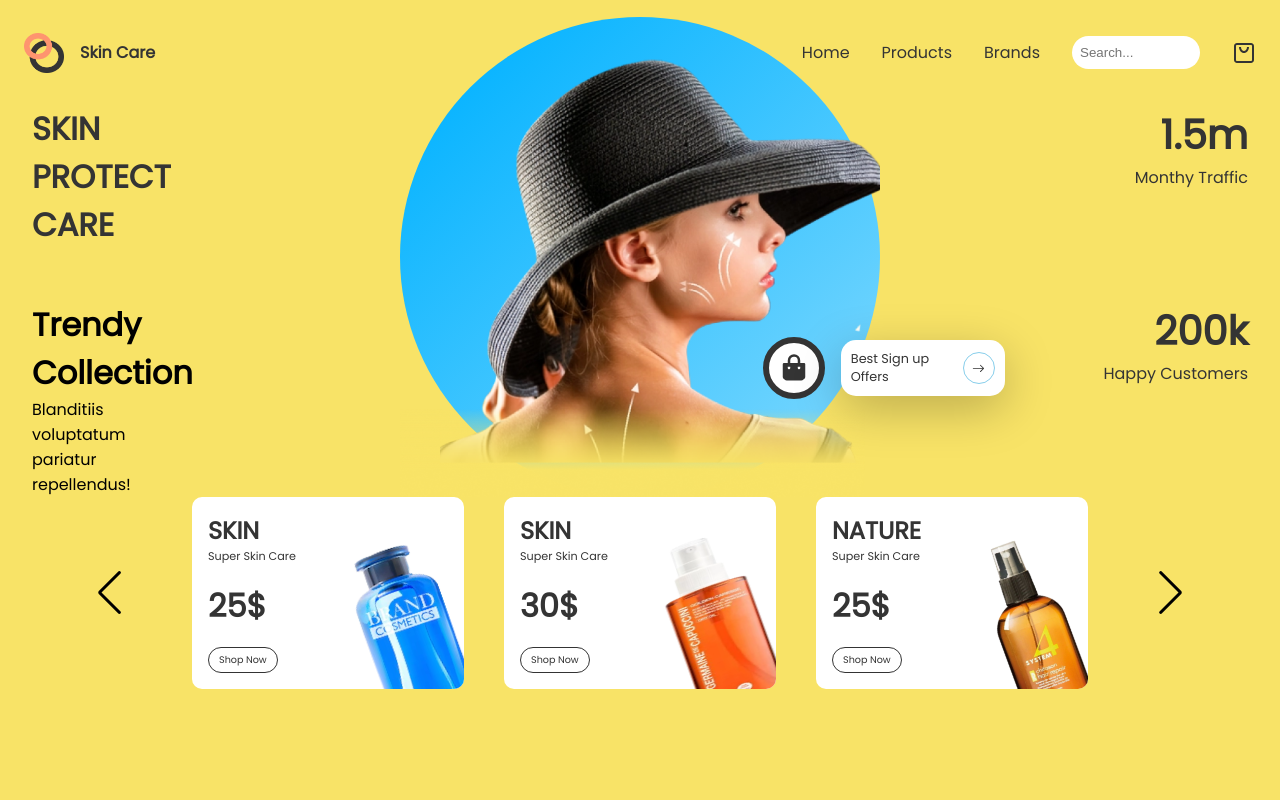
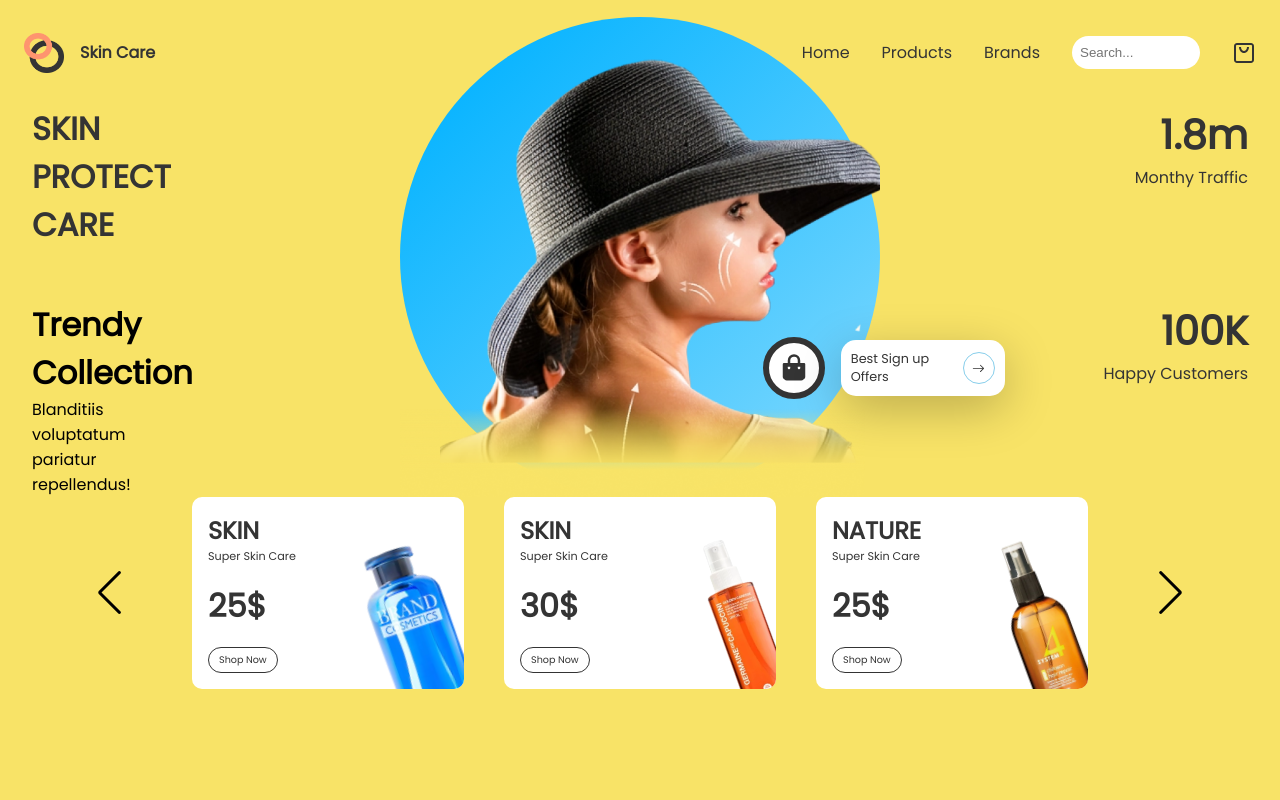
Before and after one commit to L3on06/SkinCare-Website, a React (Create React App) app: page / in a window 1280 px wide. Shown: the top 800 px of the page. Built offline with nearby package versions, Linux system fonts and the light colour scheme.

Commit message:
I fixed some style and add automatic count up at hero section.

```diff
--- a/package.json
+++ b/package.json
@@ -11,6 +11,7 @@
     "framer-motion": "^7.6.7",
     "react": "^18.2.0",
     "react-compare-image": "^3.1.0",
+    "react-countup": "^6.4.0",
     "react-dom": "^18.2.0",
     "react-icons": "^4.6.0",
     "react-owl-carousel": "^2.3.3",
--- a/src/Components/Footer/Footer.jsx
+++ b/src/Components/Footer/Footer.jsx
@@ -12,7 +12,6 @@ const Footer = () => {
                     <img src={Logo} alt="Footer Logo" />
                     <span>amazon</span>
                 </div>
-
                 <div className={css.block}>
                     <div className={css.detail}>
                         <span>Contact Us</span>
@@ -48,7 +47,7 @@ const Footer = () => {
                         </span>
                     </div>
                 </div>
-                <div className={css.block}>
+                {/* <div className={css.block}>
                     <div className={css.detail}>
                         <span>Resources</span>
                         <span className={css.pngLine}>
@@ -56,7 +55,7 @@ const Footer = () => {
                             <span>Safety Privacy & Terms</span>
                         </span>
                     </div>
-                </div>
+                </div> */}
             </div>
             <div className={css.copyRight}>
                 <span>Copyright @2022 by Amazon, Inc.</span>
--- a/src/Components/Footer/Footer.module.css
+++ b/src/Components/Footer/Footer.module.css
@@ -1,6 +1,5 @@
 .cFooterWrapper {
     width: 100%;
-    margin-top: 5rem;
 }
 
 .cFooterWrapper>hr {
@@ -8,7 +7,6 @@
     height: 1px;
     border: none;
     background: white;
-    margin-top: 1rem;
 }
 
 .cFooter {
--- a/src/Components/Header/Header.jsx
+++ b/src/Components/Header/Header.jsx
@@ -32,7 +32,7 @@ const Header = () => {
                     <li>Brands</li>
                 </ul>
 
-                <input type="text" className={css.search} placeholder="Search..." />
+                <input type="text" className={css.search} placeholder="Search..." spellCheck="false" />
                 <CgShoppingBag className={css.cart} />
             </div>
         </div>
--- a/src/Components/Header/Header.module.css
+++ b/src/Components/Header/Header.module.css
@@ -51,12 +51,18 @@
     border: none;
     border-radius: 25px;
     padding: 0.5rem;
+    color: #fe956f;
 }
 
 .cart {
     width: 1.5rem;
     height: 1.5rem;
     cursor: pointer;
+    transition: all 0.3s ease;
+}
+
+.cart:hover {
+    color: #fe956f;
 }
 
 .bars {
--- a/src/Components/Hero/Hero.jsx
+++ b/src/Components/Hero/Hero.jsx
@@ -4,6 +4,8 @@ import HeroImg from "../../assets/hero.png";
 import { RiShoppingBagFill } from "react-icons/ri"
 import { BsArrowRight } from "react-icons/bs"
 import { motion } from "framer-motion"
+import CountUp from "react-countup";
+
 
 const Hero = () => {
 
@@ -57,7 +59,7 @@ const Hero = () => {
                     whileInView={{ opacity: 1 }}
                     transition={{ duration: 0.8, delay: 1.4 }}
                     className={css.traffic}>
-                    <span>1.5m</span>
+                    <span><CountUp end={1.8} duration={5} suffix="m" decimals={1} /></span>
                     <span>Monthy Traffic</span>
                 </motion.div>
 
@@ -66,7 +68,7 @@ const Hero = () => {
                     whileInView={{ opacity: 1 }}
                     transition={{ duration: 0.8, delay: 1.6 }}
                     className={css.customers}>
-                    <span>200k</span>
+                    <span><CountUp end={100} duration={5} suffix="K" /></span>
                     <span>Happy Customers</span>
                 </motion.div>
             </div>
--- a/src/Components/Hero/Hero.module.css
+++ b/src/Components/Hero/Hero.module.css
@@ -75,6 +75,13 @@
     align-items: center;
     justify-content: center;
     cursor: pointer;
+    transition: all 1s ease;
+}
+
+.signup>:nth-child(2):hover {
+    background-color: var(--pink);
+    /* color: var(--pink); */
+    border: 1px solid var(--pink);
 }
 
 .h_sliders {
--- a/src/Components/Slider/Slider.css
+++ b/src/Components/Slider/Slider.css
@@ -74,7 +74,6 @@
     transform: rotate(-20deg);
     position: absolute;
     right: 0;
-    width: 40%;
     height: 100%;
     bottom: -20%;
 }
--- a/src/data/testimonials.js
+++ b/src/data/testimonials.js
@@ -49,7 +49,7 @@ export const TestimonialsData = [
     {
         image: profile10,
         comment: "Amazing as always. I have been using Conscious Skincare for over a year now (my mom as well!) and all of the products are incredibly good to my skin. Highly recommended!",
-        name: "Alyssa "
+        name: "Rock"
     },
     {
         image: profile6,
```
Also changed, not shown: 1 other file (tests, documents, lock files or other folders).
